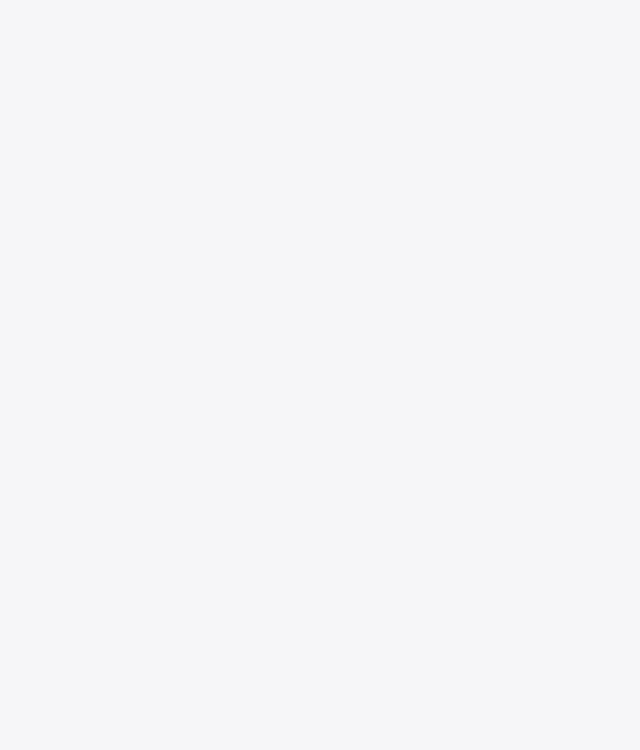
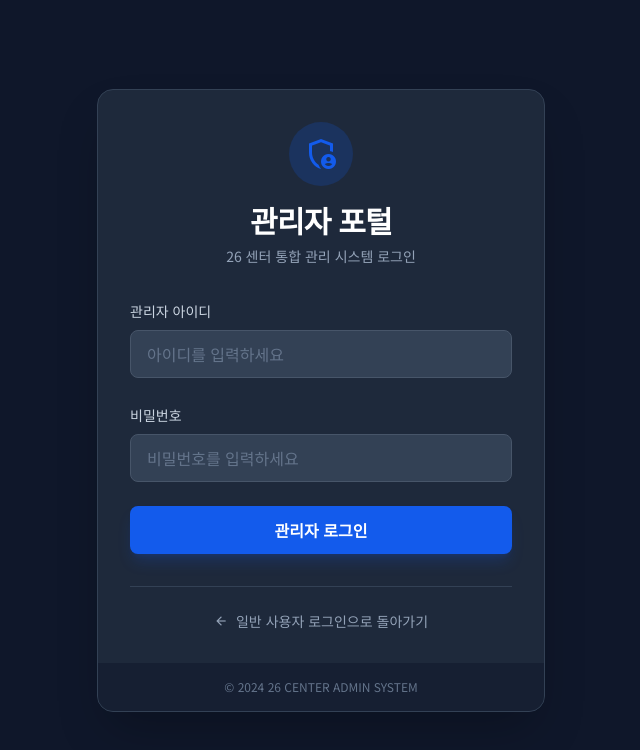
Before and after one commit to vinchi/26-center-portal, a React (Vite) app: page /#/admin/login in a window 1280 px wide. Before the commit this address had no page. Shown: the top 750 px of the page, without its empty margins (319-959 px from the left). Built offline with nearby package versions, Linux system fonts and the light colour scheme.

Commit message:
어드민 로그인 페이지 생성

```diff
--- a/App.tsx
+++ b/App.tsx
@@ -21,6 +21,7 @@ import UserManagement from './pages/admin/UserManagement';
 import NoticeManagement from './pages/admin/NoticeManagement';
 import ComplaintManagement from './pages/admin/ComplaintManagement';
 import MoveInCardManagement from './pages/admin/MoveInCardManagement';
+import AdminLogin from './pages/admin/AdminLogin';
 import { useAuth } from './contexts/AuthContext';
 
 const ScrollToTop = () => {
@@ -38,7 +39,7 @@ import { AuthProvider } from './contexts/AuthContext';
 const AdminRoute: React.FC<{ children: React.ReactNode }> = ({ children }) => {
   const { user, isAuthenticated } = useAuth();
 
-  if (!isAuthenticated) return <Navigate to="/login" replace />;
+  if (!isAuthenticated) return <Navigate to="/admin/login" replace />;
   if (user?.role !== 'admin') return <Navigate to="/dashboard" replace />;
 
   return <>{children}</>;
@@ -54,6 +55,7 @@ const App: React.FC = () => {
             <Route path="/" element={<Navigate to="/login" replace />} />
 
             <Route path="/login" element={<Login />} />
+            <Route path="/admin/login" element={<AdminLogin />} />
             <Route path="/signup" element={<Signup />} />
             <Route path="/find-account" element={<FindAccount />} />
 
--- a/components/AdminLayout.tsx
+++ b/components/AdminLayout.tsx
@@ -13,7 +13,7 @@ const AdminLayout: React.FC = () => {
 
   const handleLogout = () => {
     logout();
-    navigate('/login');
+    navigate('/admin/login');
   };
 
   // If not admin, redirect or show error (Access control handled in App.tsx/Route protection)
--- a/pages/Login.tsx
+++ b/pages/Login.tsx
@@ -122,6 +122,7 @@ const Login: React.FC = () => {
                 계정이 없으신가요?
                 <Link to="/signup" className="text-primary font-bold hover:underline ml-1">회원가입</Link>
             </p>
+            <Link to="/admin/login" className="text-[#616f89] text-xs hover:text-primary mt-2">관리자 로그인</Link>
             <div className="flex gap-4">
               <Link to="/terms" className="text-[#616f89] text-xs hover:text-primary">이용약관</Link>
               <span className="text-[#dbdfe6]">|</span>
--- /dev/null
+++ b/pages/admin/AdminLogin.tsx
@@ -0,0 +1,126 @@
+import React, { useState } from 'react';
+import { useNavigate } from 'react-router-dom';
+import { useAuth } from '../../contexts/AuthContext';
+
+const AdminLogin: React.FC = () => {
+  const navigate = useNavigate();
+  const { login } = useAuth();
+
+  const [username, setUsername] = useState('');
+  const [password, setPassword] = useState('');
+  const [error, setError] = useState('');
+  const [loading, setLoading] = useState(false);
+
+  const handleLogin = async (e: React.FormEvent) => {
+    e.preventDefault();
+    setError('');
+    setLoading(true);
+
+    try {
+      const response = await fetch('/api/auth/login', {
+        method: 'POST',
+        headers: {
+          'Content-Type': 'application/json',
+        },
+        body: JSON.stringify({ username, password }),
+      });
+
+      const data = await response.json();
+
+      if (response.ok) {
+        if (data.user.role !== 'admin') {
+          setError('관리자 권한이 없는 계정입니다.');
+          return;
+        }
+        login(data.token, data.user);
+        navigate('/admin');
+      } else {
+        setError(data.message || '로그인 실패');
+      }
+    } catch (err) {
+      console.error(err);
+      setError('서버 연결 오류가 발생했습니다.');
+    } finally {
+      setLoading(false);
+    }
+  };
+
+  return (
+    <div className="flex min-h-screen items-center justify-center bg-[#0f172a] p-4">
+      <div className="w-full max-w-md bg-[#1e293b] rounded-2xl shadow-2xl overflow-hidden border border-slate-700">
+        <div className="p-8 pb-0 text-center">
+          <div className="inline-flex items-center justify-center w-16 h-16 rounded-full bg-primary/20 mb-4">
+            <span className="material-symbols-outlined text-primary text-4xl">admin_panel_settings</span>
+          </div>
+          <h1 className="text-white text-3xl font-bold tracking-tight mb-2">관리자 포털</h1>
+          <p className="text-slate-400 text-sm">26 센터 통합 관리 시스템 로그인</p>
+        </div>
+
+        <div className="p-8">
+          <form onSubmit={handleLogin} className="space-y-6">
+            {error && (
+              <div className="bg-red-500/10 border border-red-500/50 text-red-500 text-sm p-3 rounded-lg text-center">
+                {error}
+              </div>
+            )}
+
+            <div className="space-y-2">
+              <label className="text-slate-300 text-sm font-medium">관리자 아이디</label>
+              <input
+                type="text"
+                className="w-full bg-[#334155] border border-slate-600 rounded-lg h-12 px-4 text-white focus:outline-none focus:ring-2 focus:ring-primary focus:border-transparent transition-all placeholder:text-slate-500"
+                placeholder="아이디를 입력하세요"
+                value={username}
+                onChange={(e) => setUsername(e.target.value)}
+                required
+              />
+            </div>
+
+            <div className="space-y-2">
+              <label className="text-slate-300 text-sm font-medium">비밀번호</label>
+              <input
+                type="password"
+                className="w-full bg-[#334155] border border-slate-600 rounded-lg h-12 px-4 text-white focus:outline-none focus:ring-2 focus:ring-primary focus:border-transparent transition-all placeholder:text-slate-500"
+                placeholder="비밀번호를 입력하세요"
+                value={password}
+                onChange={(e) => setPassword(e.target.value)}
+                required
+              />
+            </div>
+
+            <button
+              type="submit"
+              disabled={loading}
+              className="w-full bg-primary hover:bg-primary/90 text-white font-bold h-12 rounded-lg transition-all active:scale-[0.98] disabled:opacity-50 disabled:cursor-not-allowed flex items-center justify-center gap-2 shadow-lg shadow-primary/20"
+            >
+              {loading ? (
+                <>
+                  <span className="animate-spin rounded-full h-4 w-4 border-2 border-white/20 border-t-white"></span>
+                  <span>처리중...</span>
+                </>
+              ) : (
+                '관리자 로그인'
+              )}
+            </button>
+          </form>
+
+          <div className="mt-8 pt-6 border-t border-slate-700 text-center">
+            <button
+              onClick={() => navigate('/login')}
+              className="text-slate-400 text-sm hover:text-white transition-colors flex items-center justify-center gap-2 mx-auto"
+            >
+              <span className="material-symbols-outlined text-sm">arrow_back</span>
+              일반 사용자 로그인으로 돌아가기
+            </button>
+          </div>
+        </div>
+
+        <div className="bg-[#0f172a]/50 p-4 text-center">
+          <p className="text-slate-500 text-xs">© 2024 26 CENTER ADMIN SYSTEM</p>
+        </div>
+      </div>
+    </div>
+  );
+};
+
+export default AdminLogin;
```
